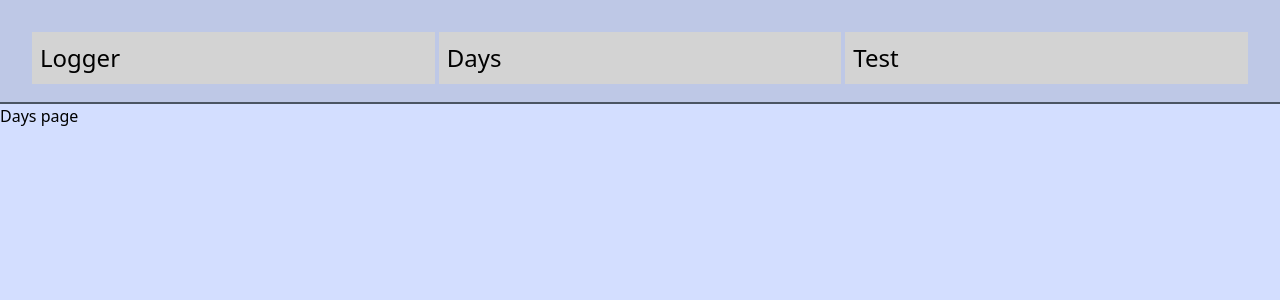
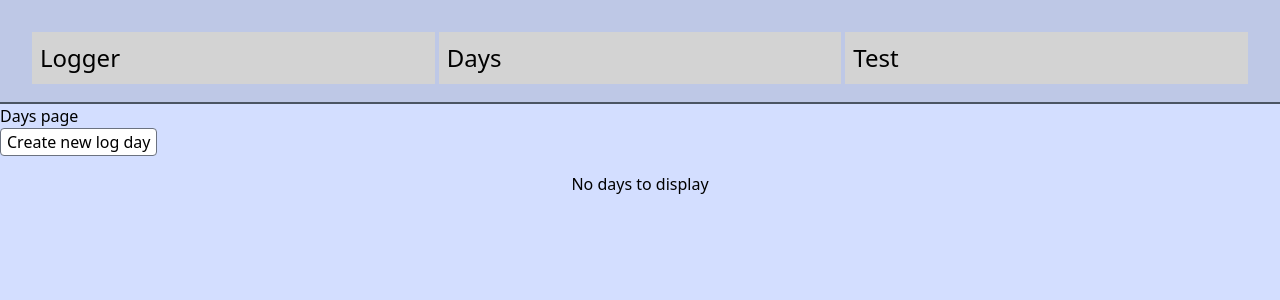
Before and after one commit to ncastle/workout-logger, a Next.js app: page / in a window 1280 px wide. Both pictures are taken after a click on the item "Days". Shown: the top 300 px of the page. Built offline with nearby package versions, Linux system fonts and the light colour scheme.

Commit message:
Add Days page, which adds local day objects to DayList component

```diff
--- /dev/null
+++ b/components/DayList.tsx
@@ -0,0 +1,27 @@
+type DayListProps = {
+  days: Array<Date>;
+};
+
+function DayList(props: DayListProps) {
+  const { days } = props;
+
+  return (
+    <>
+      {days.length ? (
+        <ul className='overflow-scroll pt-2 px-4 flex flex-col-reverse'>
+          {days.map((day, i) => (
+            <li className='item rounded' key={i}>
+              <div>
+                <p className='text-base whitespace-pre-line'>{`${day}`}</p>
+              </div>
+            </li>
+          ))}
+        </ul>
+      ) : (
+        <div className='w-fit m-auto'>No days to display</div>
+      )}
+    </>
+  );
+}
+
+export default DayList;
--- a/components/Days.tsx
+++ b/components/Days.tsx
@@ -1,5 +1,30 @@
+import { useState } from 'react';
+import DayList from './DayList';
+
 function DaysPage() {
-  return <div>Days page</div>;
+  const [days, setDays] = useState<Date[]>([]);
+
+  function createDay() {
+    console.log('creating day', Date());
+    const newDate = new Date();
+    const daysCopy = [...days];
+    daysCopy.push(newDate);
+    setDays(daysCopy);
+  }
+
+  return (
+    <div>
+      <p>Days page</p>
+      <button
+        type='button'
+        className='rounded bg-white border border-gray-500 py-px px-[6px] submit'
+        onClick={createDay}
+      >
+        Create new log day
+      </button>
+      <DayList days={days} />
+    </div>
+  );
 }
 
 export default DaysPage;
```
